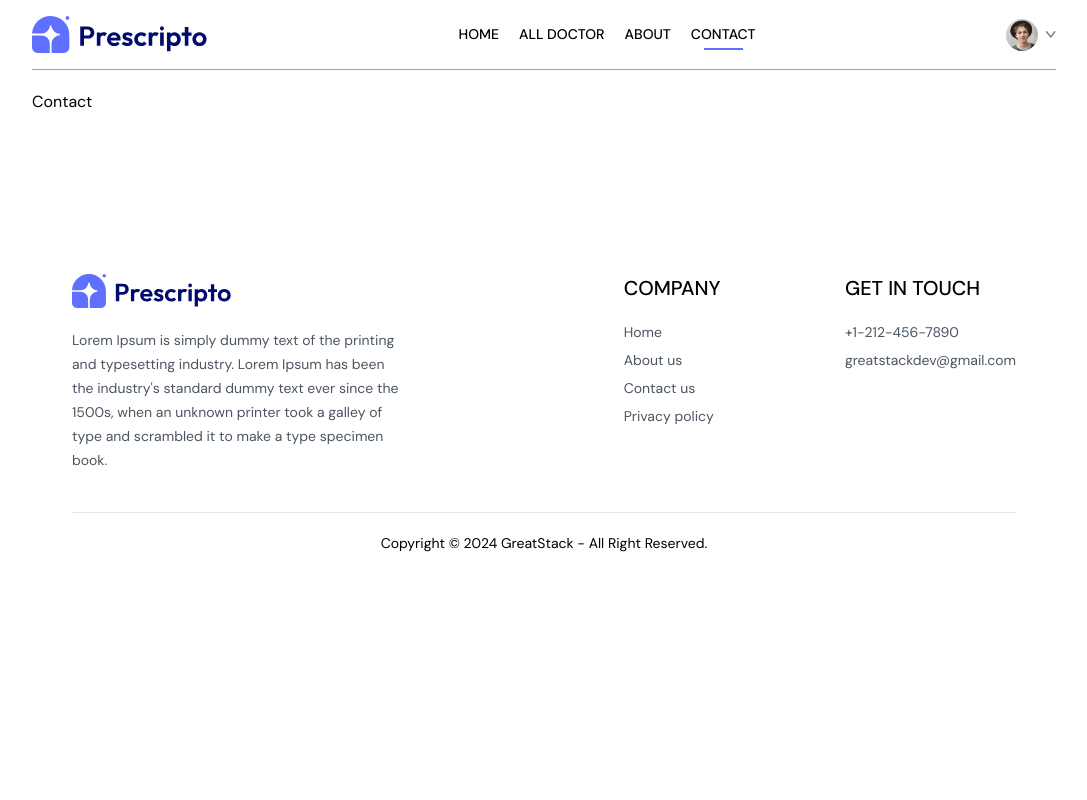
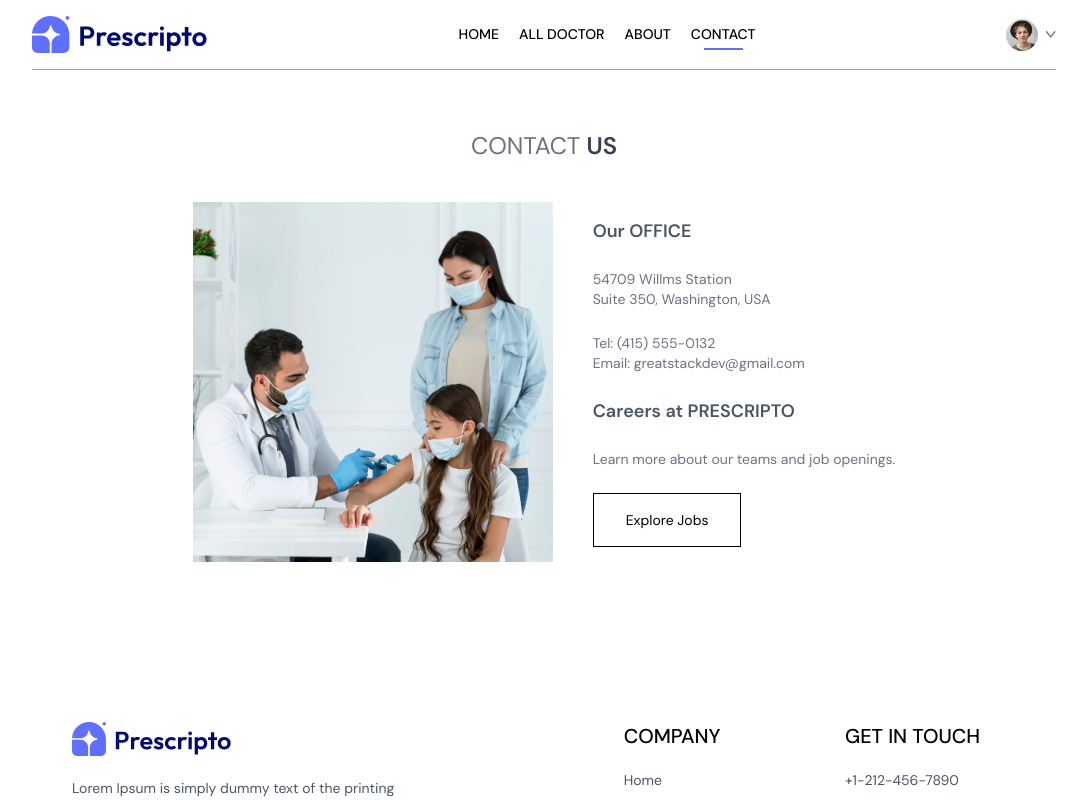
Before and after one commit to ShreyasGadave/MediCure, a React (Vite) app in the folder Frontend/: page /contact in a window 1280 px wide. Shown: the top 800 px of the page, without its empty margins (96-1183 px from the left). Built offline with nearby package versions, Linux system fonts and the light colour scheme; a web font is replaced by a local one.

Commit message:
Contact Page

```diff
--- a/Frontend/src/Pages/Contact.jsx
+++ b/Frontend/src/Pages/Contact.jsx
@@ -1,8 +1,26 @@
 import React from 'react'
+import { assets } from '../assets/assets_frontend/assets'
 
 const Contact = () => {
   return (
-    <div>Contact</div>
+    <div>
+      <div className='text-center text-2xl pt-10 text-gray-500'>
+        <p>CONTACT <span className='text-gray-700 font-semibold '>US</span> </p>
+      </div>
+
+      <div className='my-10 flex flex-col md:flex-row gap-10 mb-28 text-sm justify-center'>
+        <img className='w-full md:max-w-[360px]' src={assets.contact_image} alt="" />
+        <div className='flex flex-col justify-center items-start gap-6'>
+          <p className='font-semibold text-lg text-gray-600'>Our OFFICE</p>
+          <p className='text-gray-500 '>54709 Willms Station <br /> Suite 350, Washington, USA</p>
+          <p className='text-gray-500 '>Tel: (415) 555-0132 <br />Email: greatstackdev@gmail.com  </p>
+          <p className='font-semibold text-lg text-gray-600'>Careers at PRESCRIPTO</p>
+          <p className='text-gray-500 '>Learn more about our teams and job openings.</p>
+          <button className=' border border-black px-8 py-4 text-sm hover:bg-black hover:text-white transition-all duration-500 '>Explore Jobs</button>
+        </div>
+      </div>
+
+    </div>
   )
 }
 
```
